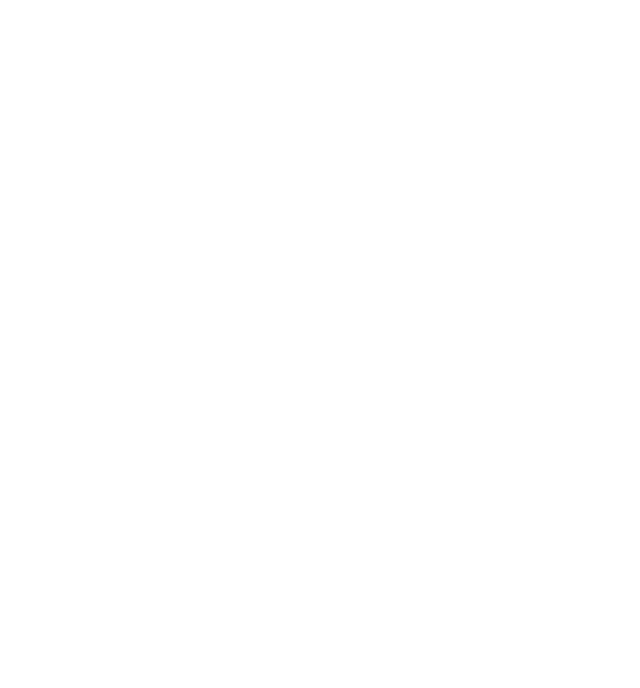
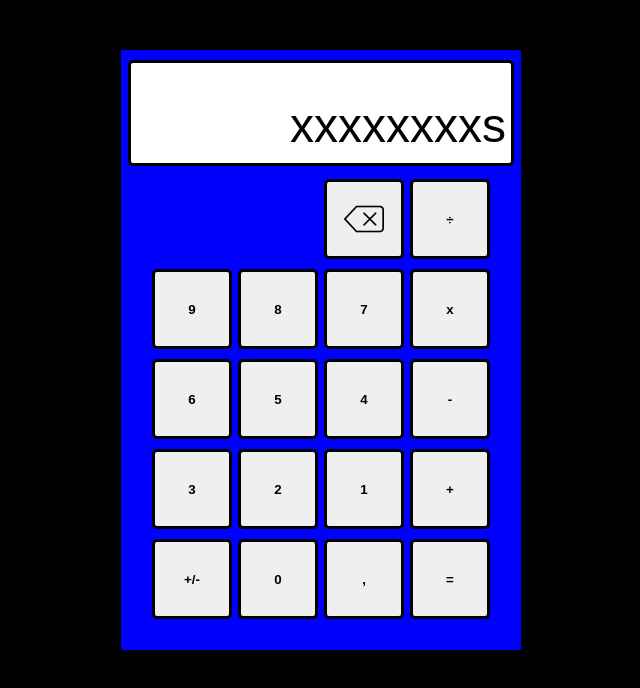
Before and after one commit to alecleypereira/calculadora, a plain HTML site: page index.html in a window 1280 px wide. Shown: the whole page, without its empty margins (319-959 px from the left). Drawn offline with Linux system fonts and the light colour scheme.

Commit message:
css e js feito

```diff
--- a/estilos/style.css
+++ b/estilos/style.css
@@ -1 +1,89 @@
 @charset "UTF-8";
+
+*{
+    margin: 0px;
+    padding: 0px;
+    font-family: Arial, Helvetica, sans-serif;
+}
+
+body{
+
+    background-color: black;
+}
+
+main{
+    background-color:blue ;
+    width: 400px;
+    height: 600px;
+    margin: 50px auto 0px auto;
+    overflow: hidden;
+
+}
+
+#display-tela{
+    background-color: white;
+    width: 380px;
+    height: 100px;
+    margin: 10px auto;
+
+    border: 3px solid black;
+    border-radius: 5px;
+    overflow: hidden;
+    text-align:end;
+
+
+    font-size: 48px;
+
+}
+#display-tela p{
+    margin-right: 5px;
+    padding-top:35px;
+}
+#container-flex-1{
+    height:15%;
+    width: 100%;
+    display: flex;
+    flex-direction: row;
+    flex-wrap: wrap;
+    justify-content: center;
+}
+
+#container-flex-2{
+    height: 60%;
+    width: 100%;
+    display: flex;
+    flex-direction: row;
+    flex-wrap: wrap;
+    justify-content: center;
+}
+
+.button-flex{
+    width: 80px;
+    height: 80px;
+    margin: 3px;
+    font-weight: 800;
+    border: 3px solid black;
+    border-radius: 5px;
+    cursor: pointer;
+
+}
+
+
+
+
+#button-1{
+    background-color: blue;
+    border: 3px solid blue;
+    pointer-events: none;
+    }
+#button-2{
+    background-color: blue;
+    border: 3px solid blue;
+    pointer-events: none;
+    }
+#button-3{
+    background-position: center;
+   background-image: url(/imagens/excluir.png);
+   background-size: 2.5rem;
+   background-repeat: no-repeat;
+    }
--- a/index.html
+++ b/index.html
@@ -9,6 +9,36 @@
     <script src="script.js"></script>
 </head>
 <body>
+    <main>
+        <div id="display-tela">
+            <p>xxxxxxxxs</p>
+        </div>
+        <div id="container-flex-1">
+            <button id="button-1" class="button-flex"></button>
+            <button id="button-2" class="button-flex"></button>
+            <button id="button-3" class="button-flex"></button>
+            <button id="button-4" class="button-flex">&#247</button>
+        </div>
+        <div id="container-flex-2">
 
+            <button id="button-5" class="button-flex">9</button>
+            <button id="button-6" class="button-flex">8</button>
+            <button id="button-7" class="button-flex">7</button>
+            <button id="button-8" class="button-flex">x</button>
+            <button id="button-9" class="button-flex">6</button>
+            <button id="button-10" class="button-flex">5</button>
+            <button id="button-11" class="button-flex">4</button>
+            <button id="button-12" class="button-flex">-</button>
+            <button id="button-13" class="button-flex">3</button>
+            <button id="button-14" class="button-flex">2</button>
+            <button id="button-15" class="button-flex">1</button>
+            <button id="button-16" class="button-flex">+</button>
+            <button id="button-17" class="button-flex">+/-</button>
+            <button id="button-18" class="button-flex">0</button>
+            <button id="button-19" class="button-flex">,</button>
+            <button id="button-20" class="button-flex">=</button>
+
+        </div>
+    </main>
 </body>
 </html>
```
Also changed, not shown: imagens/excluir.png (added).
